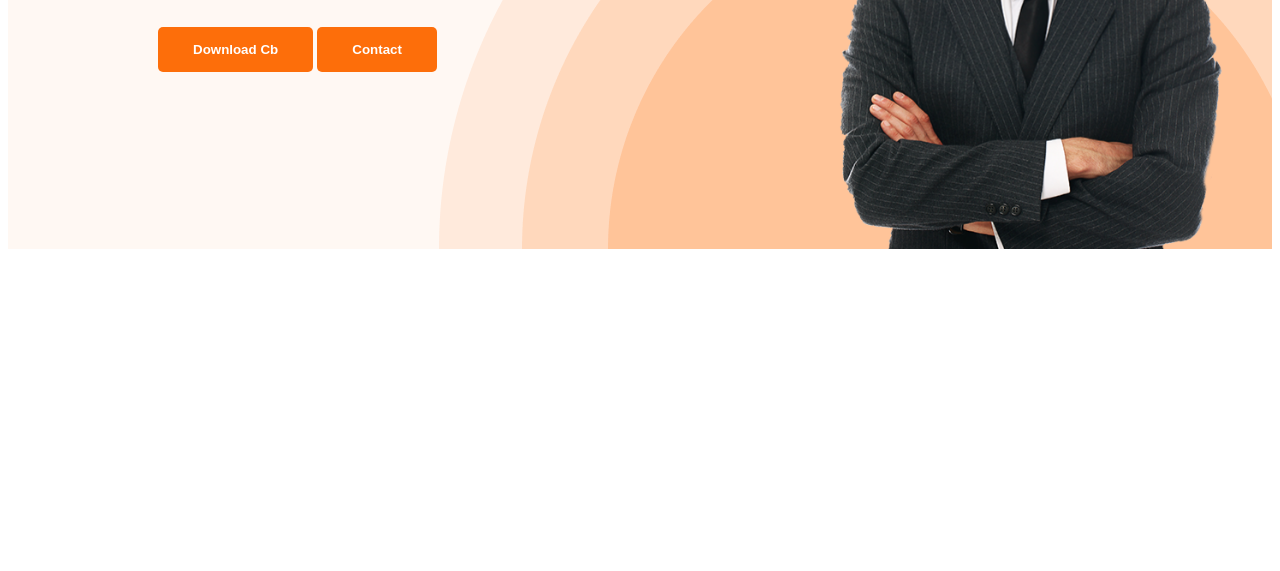
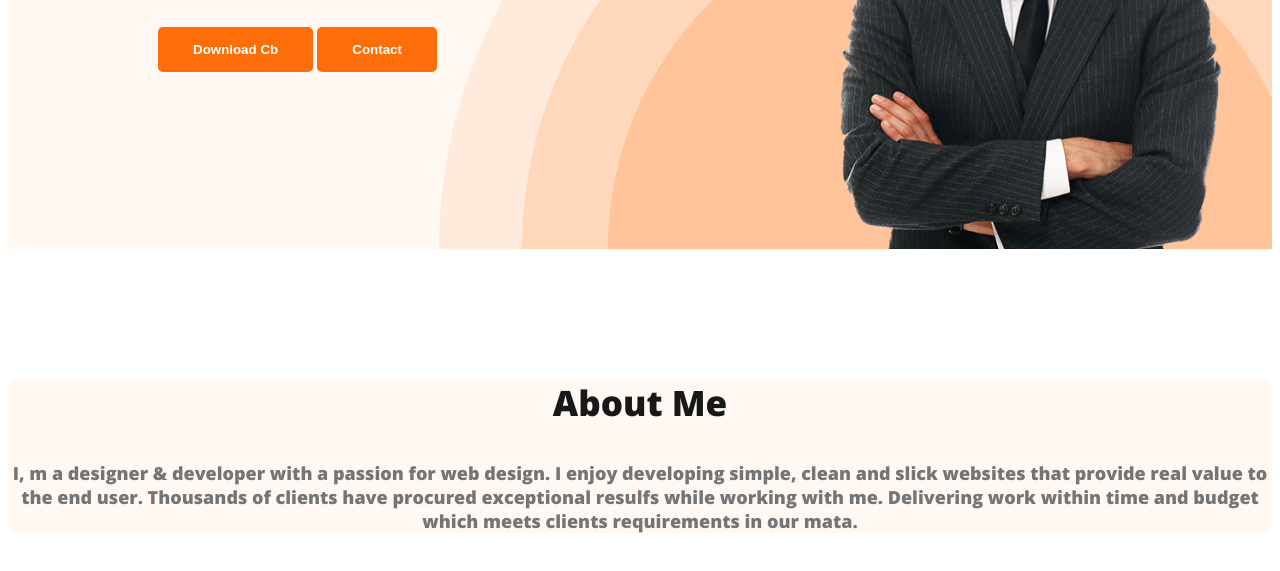
Before and after one commit to RaisulIslamJishan/web-developer-portfolio, a plain HTML site: page index.html in a window 1280 px wide. Shown: the part 622-1193 px from the top of the page. Before the commit the page ends 879 px from the top, so only its background shows below. Drawn offline with nearby package versions, Linux system fonts and the light colour scheme.

Commit message:
about section created

```diff
--- a/index.html
+++ b/index.html
@@ -35,7 +35,12 @@
 
     </header>
         <main>
-            <section class="about"></section>
+            <section class="about">
+                <h3 class="section-title">
+                    About Me
+                </h3>
+                <p class="section-dec">I, m a designer & developer with a passion for web design. I enjoy developing simple, clean and slick websites that provide real value to the end user. Thousands of clients have procured exceptional resulfs while working with me. Delivering work within time and budget which meets clients requirements in our mata.</p>
+            </section>
 
         </main>
 
--- a/styles/portfolio.css
+++ b/styles/portfolio.css
@@ -78,6 +78,26 @@ nav a{
     text-decoration: none;
     color: #474747;
 }
+
+
+/* main section style */
 .about{
-    background-color: bisque;
+    background: #FFF8F3;
+    border-radius: 10px;
+    margin: 130px 0px;
+
 }
+.section-title{
+
+    color:#181818;
+    text-align: center;
+    font-size: 35px;
+    font-weight: 700;
+    line-height: normal;
+}
+.section-dec{
+    color: #757575;
+    text-align: center;
+    font-size: 18px;
+    font-weight: 400;
+}
```
